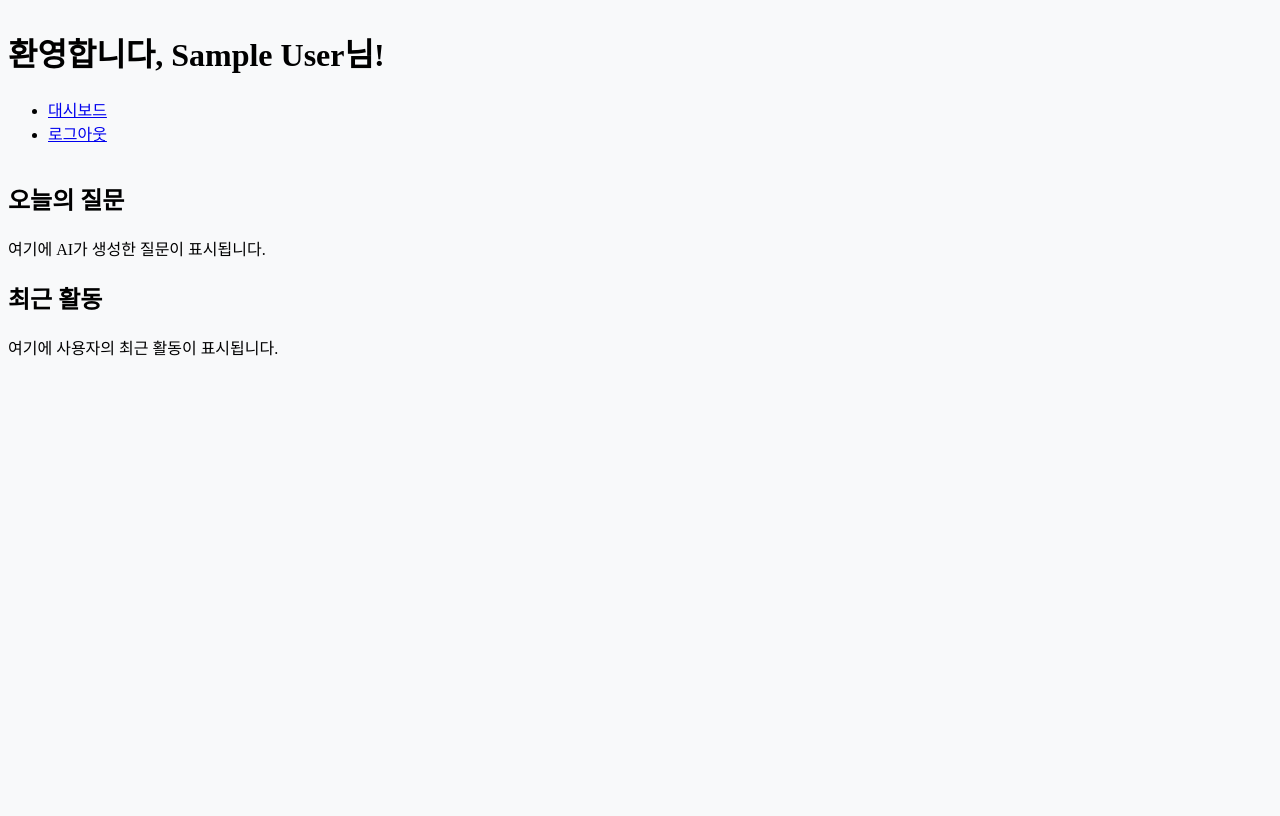
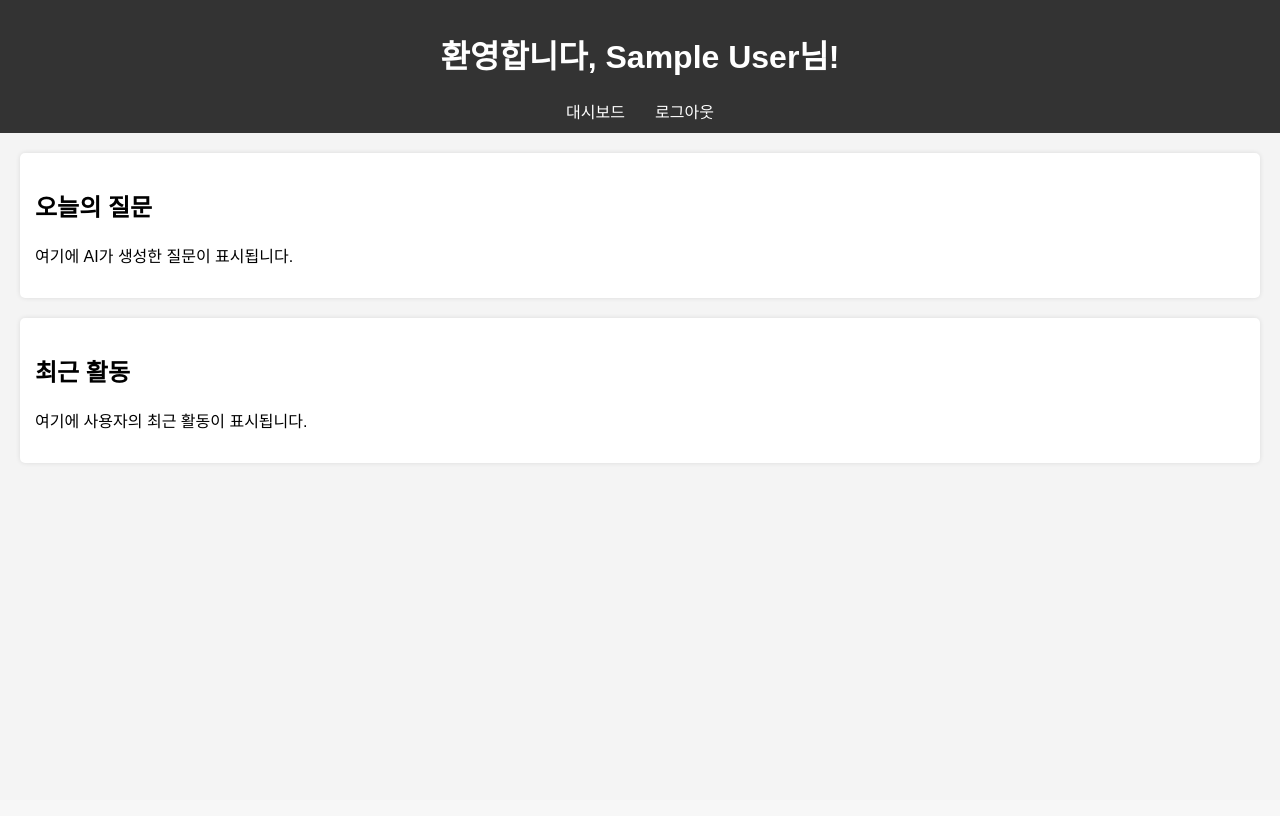
Before and after one commit to DailyDevQ/dailydevq-main, a Flask app: page /dashboard in a window 1280 px wide. After the commit the page ends 464 px from the top, so only its background shows below. Run offline with Flask 3, Linux system fonts and the light colour scheme; the visitor is signed in with stand-in values (Sample User, id 1); parts of the project's set-up code (start-up, migrations or seed data) failed here and were passed over.

Commit message:
feat: 스타일 수정 작업 시작 (추후 변경 예정)

```diff
--- a/frontend/app/static/css/style.css
+++ b/frontend/app/static/css/style.css
@@ -1,41 +1,44 @@
 /* frontend/app/static/css/style.css */
 
-/* 전체 레이아웃 스타일 */
 body {
-  min-height: 100vh;
-  display: flex;
-  flex-direction: column;
-  background-color: #f8f9fa;
+  font-family: Arial, sans-serif;
+  margin: 0;
+  padding: 0;
+  background-color: #f4f4f4;
 }
 
-/* 네비게이션 바 스타일 */
-.navbar-brand {
-  font-weight: bold;
-  font-size: 1.5rem;
+header {
+  background-color: #333;
+  color: #fff;
+  padding: 10px 0;
+  text-align: center;
 }
 
-/* 메인 컨테이너 스타일 */
-.container {
-  flex: 1;
-  max-width: 960px;
-  margin: 0 auto;
+nav ul {
+  list-style: none;
+  padding: 0;
+  margin: 0;
+  display: flex;
+  justify-content: center;
+}
+
+nav li {
+  margin: 0 15px;
+}
+
+nav a {
+  color: #fff;
+  text-decoration: none;
+}
+
+main {
   padding: 20px;
 }
 
-/* 푸터 스타일 */
-.footer {
-  margin-top: auto;
-  background-color: #343a40;
+section {
+  background-color: #fff;
+  margin-bottom: 20px;
+  padding: 15px;
+  border-radius: 5px;
+  box-shadow: 0 0 5px rgba(0,0,0,0.1);
 }
-
-/* 버튼 스타일 */
-.btn-primary {
-  background-color: #0d6efd;
-  border-color: #0d6efd;
-  padding: 10px 20px;
-}
-
-.btn-primary:hover {
-  background-color: #0b5ed7;
-  border-color: #0b5ed7;
-}
```
